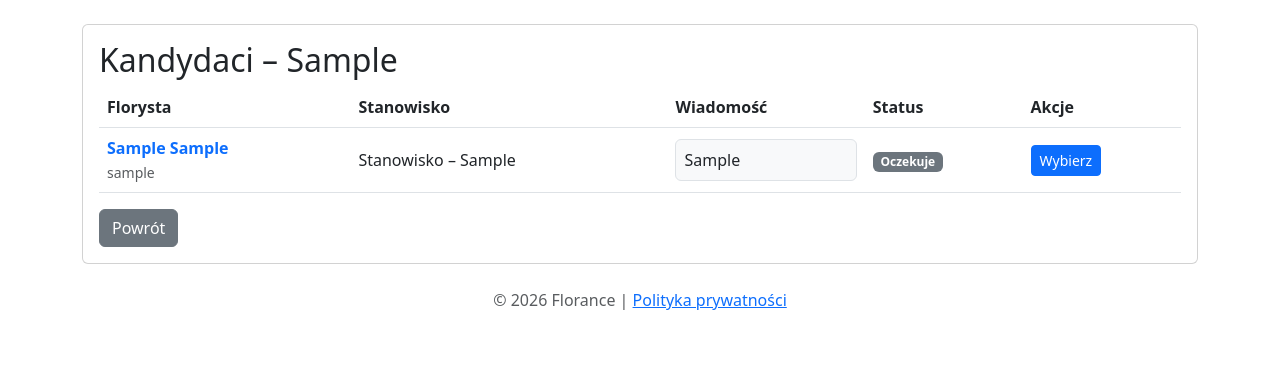
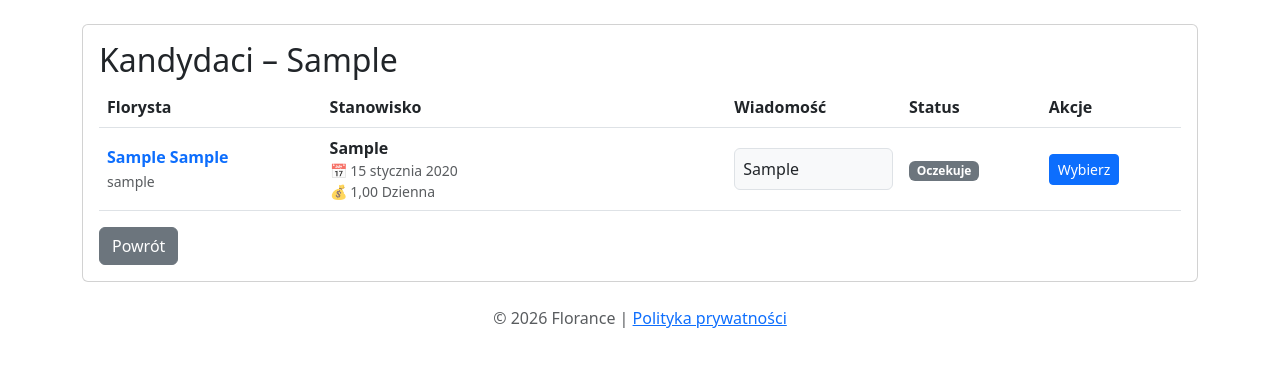
Before and after one commit to wydzik/florance-app, a Django app: page /realizacja/1/kandydaci/ in a window 1280 px wide. Shown: the part 56-423 px from the top of the page. Run offline with Django 5.2, Linux system fonts and the light colour scheme; a user stored in the database is signed in; tables that the repository leaves empty hold one stand-in row (values such as "Sample post").

Commit message:
UX upgrades

```diff
--- a/Florance_app/florance/templates/lista_kandydatow.html
+++ b/Florance_app/florance/templates/lista_kandydatow.html
@@ -29,9 +29,19 @@
 </td>
 
 
+<td style="min-width: 250px;">
+    <div>
+        <div class="fw-semibold">
+            {{ kandydat.stanowisko.szczegoly|truncatechars:60 }}
+        </div>
+        <div class="text-muted small">
+            📅 {{ kandydat.stanowisko.data_pracy }} <br>
+            💰 {{ kandydat.stanowisko.stawka }}
+            {{ kandydat.stanowisko.get_stawka_dzienna_czy_godzinowa_display }}
+        </div>
+    </div>
+</td>
 
-
-            <td>{{ kandydat.stanowisko }}</td>
 
             <td style="max-width: 300px;">
               {% if kandydat.wiadomosc %}
--- a/Florance_app/florance/views.py
+++ b/Florance_app/florance/views.py
@@ -654,6 +654,9 @@ def dashboard(request):
     # 2️⃣ Zaproszenia / przypisania
     for s in Pracownicy.objects.filter(
             przypisany_florysta=florysta
+    ).exclude(
+        kandydaci__florysta=florysta,
+        kandydaci__status=StatusKandydata.WYBRANY
     ):
         r = s.realizacja
 
```
